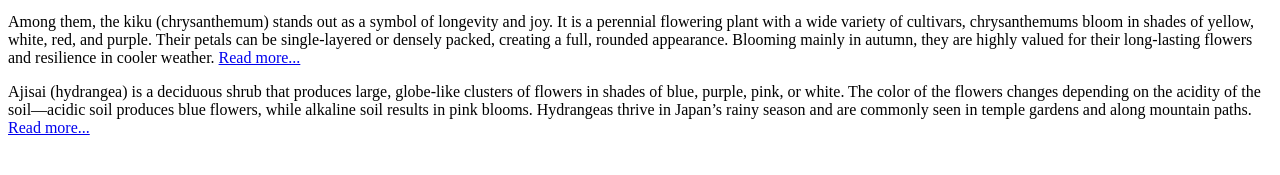
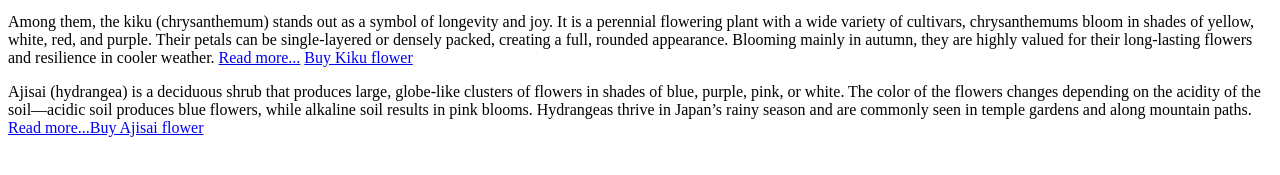
Before and after one commit to lotockatest/lotockatest.github.io, a plain HTML site: page index.html in a window 1280 px wide. Shown: the part 369-544 px from the top of the page. Drawn offline with Linux system fonts and the light colour scheme.

Commit message:
add link to buy pages on index

```diff
--- a/index.html
+++ b/index.html
@@ -23,13 +23,13 @@
         perennial flowering plant with a wide variety of cultivars, chrysanthemums bloom in
         shades of yellow, white, red, and purple. Their petals can be single-layered or densely
         packed, creating a full, rounded appearance. Blooming mainly in autumn, they are highly
-        valued for their long-lasting flowers and resilience in cooler weather. <a href="/Kiku.html">Read more...</a>
+        valued for their long-lasting flowers and resilience in cooler weather. <a href="/Kiku.html">Read more...</a> <a href="/Buy-Kiku.html">Buy Kiku flower</a>
     </p>
     <p>Ajisai (hydrangea) is a deciduous shrub that produces large, globe-like clusters of flowers
         in shades of blue, purple, pink, or white. The color of the flowers changes depending on the
         acidity of the soil—acidic soil produces blue flowers, while alkaline soil results in pink
         blooms. Hydrangeas thrive in Japan’s rainy season and are commonly seen in temple
-        gardens and along mountain paths. <a href="/Ajisai.html">Read more...</a>
+        gardens and along mountain paths. <a href="/Ajisai.html">Read more...</a><a href="/Buy-Ajisai.html">Buy Ajisai flower</a>
     </p>
 </body>
 
```
